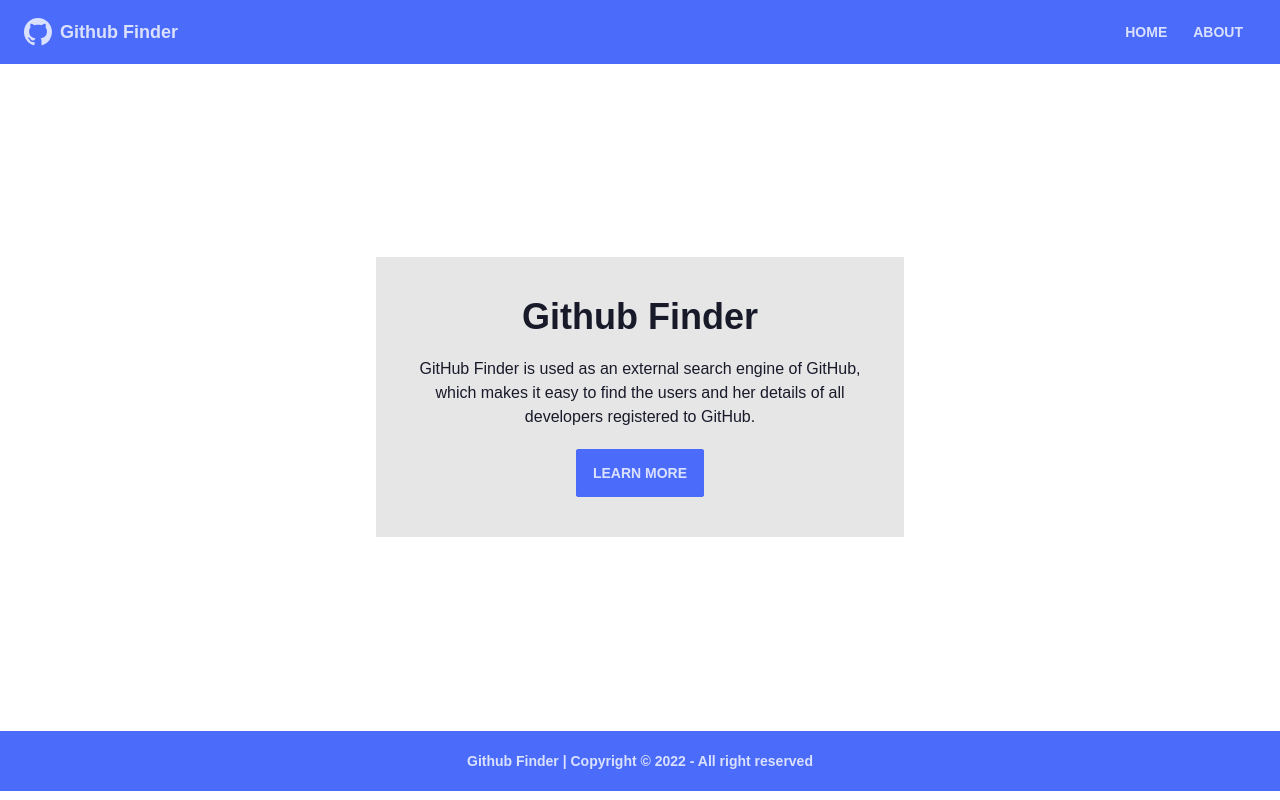
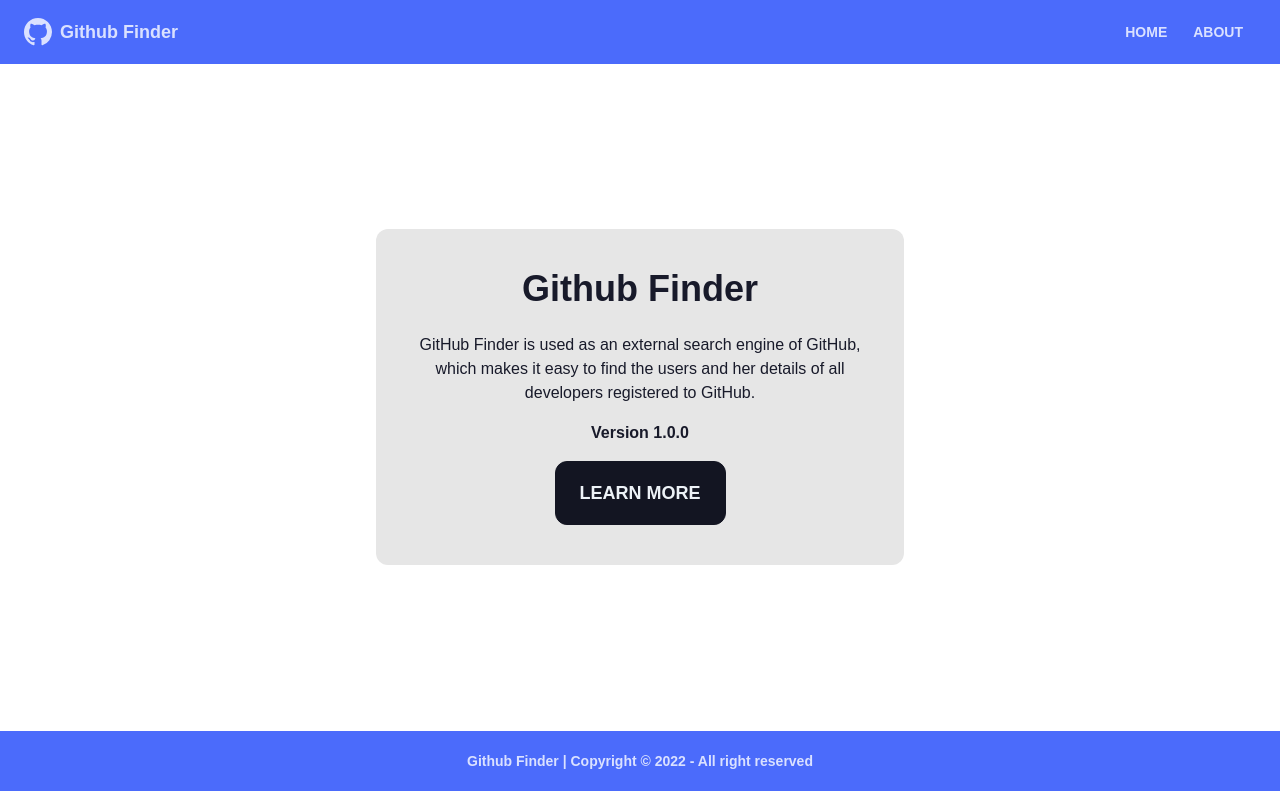
Before and after one commit to odedAtias/Github-Finder, a React (Create React App) app: page /about in a window 1280 px wide. Built offline with nearby package versions, Linux system fonts and the light colour scheme.

Commit message:
Switching the style of the buttons

```diff
--- a/src/Components/Pages/About.jsx
+++ b/src/Components/Pages/About.jsx
@@ -1,17 +1,18 @@
 const About = () => {
 	return (
-		<div className='hero bg-base-200 '>
+		<div className='hero bg-base-200 rounded-xl'>
 			<div className='hero-content text-center p-10'>
 				<div className='max-w-md'>
 					<h1 className='text-4xl font-bold'>Github Finder</h1>
-					<p className='py-5'>
+					<p className='pt-6'>
 						GitHub Finder is used as an external search engine of GitHub, which
 						makes it easy to find the users and her details of all developers
 						registered to GitHub.
 					</p>
+					<p className='py-4 font-bold'>Version 1.0.0</p>
 					<a
 						href='https://github.com/odedAtias/Github-Finder'
-						className='btn btn-primary rounded-btn'>
+						className='btn btn-active rounded-btn rounded-xl btn-xs sm:btn-sm md:btn-md lg:btn-lg'>
 						Learn More
 					</a>
 				</div>
--- a/src/Components/Pages/NotFound.jsx
+++ b/src/Components/Pages/NotFound.jsx
@@ -8,7 +8,9 @@
 				<div className='max-w-lg'>
 					<h1 className='text-8xl font-bold mb-8'>Oops</h1>
 					<p className='text-4xl mb-8'>404 - Page not found</p>
-					<Link to='/' className='btn btn-primary btn-lg'>
+					<Link
+						to='/'
+						className='btn btn-active rounded-btn rounded-xl btn-xs sm:btn-sm md:btn-md lg:btn-lg'>
 						<FaHome className='mr-4' />
 						Back to Home
 						<FaHome className='ml-4' />
```
